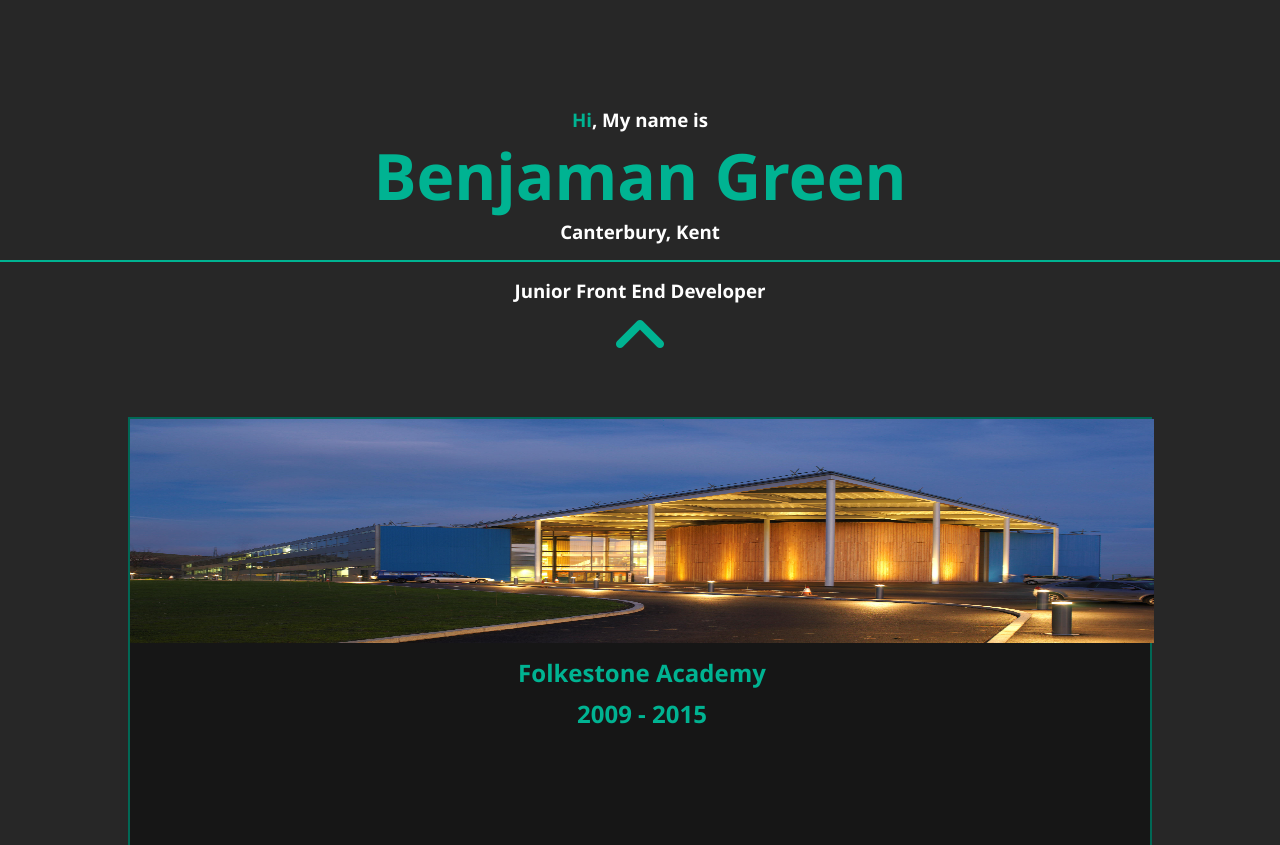
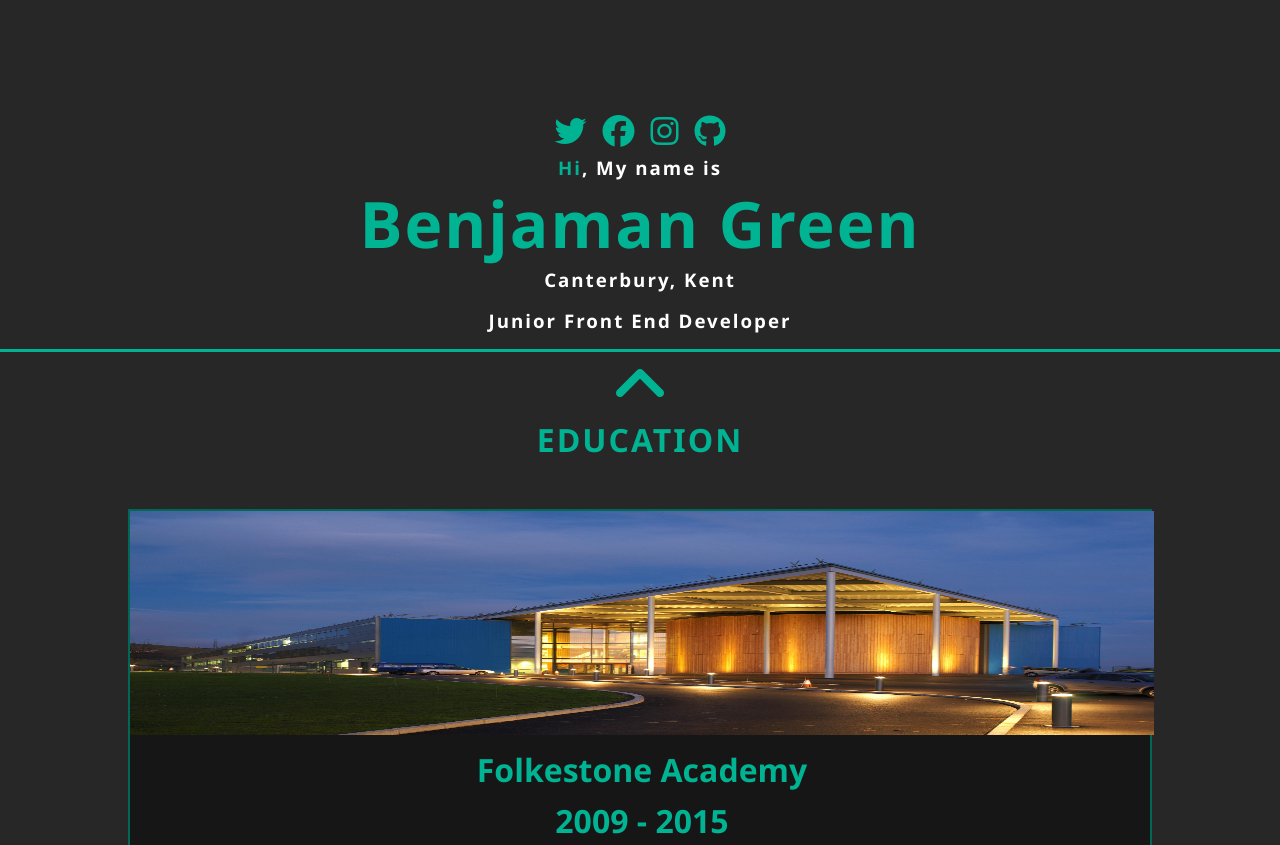
Before and after one commit to Burakkuboido/SASS_Portfolio_V2, a plain HTML site: page dist/index.html in a window 1280 px wide. Shown: the part 93-938 px from the top of the page. Drawn offline with Linux system fonts and the light colour scheme.

Commit message:
Tidied Up home

```diff
--- a/dist/index.html
+++ b/dist/index.html
@@ -10,6 +10,20 @@
 <body>
     <main>
         <section class="home">
+            <div class="social-icons">
+                <a href="#">
+                    <i class="fab fa-twitter fa-2x"></i>
+                </a>
+                <a href="#">
+                    <i class="fab fa-facebook fa-2x"></i>
+                </a>
+                <a href="#">
+                    <i class="fab fa-instagram fa-2x"></i>
+                </a>
+                <a href="#">
+                    <i class="fab fa-github fa-2x"></i>
+                </a>
+            </div>
             <h3 class="name"><span class="home__hi">Hi</span>, My name is</h3>
             <h1 class="home__name">Benjaman Green</h1>
             <h3 class="home__location">Canterbury, Kent</h3>
@@ -30,6 +44,7 @@
         </div>
 
         <section>
+            <h1 class="letter-spacing">EDUCATION</h1>
             <div class="education">
                 <div class="education__cards">
                     <div class="card__face card__face--front">
--- a/scss/_home.scss
+++ b/scss/_home.scss
@@ -12,20 +12,25 @@
 
     &__hi {
         color: $secondary-color;
+        letter-spacing: 2px;
     }
 
     &__name {
         color: $secondary-color;
+        letter-spacing: 2px;
     }
 
     &__job {
-        border-top: 2px solid $secondary-color;
-        padding-top: 1rem;
+        border-bottom: 3px solid $secondary-color;
+        padding-bottom: 1rem;
+        letter-spacing: 2px;
     }
 
     &__location {
         padding-bottom: 1rem;
+        letter-spacing: 2px;
     }
+
 
 
     h1, h3 {
@@ -33,6 +38,7 @@
         justify-content: center;
         align-items: center;
         margin: 0;
+        letter-spacing: 2px;
     }
 
     h1 {
@@ -59,6 +65,11 @@
         align-items: center;
         cursor: pointer;
         color: $secondary-color;
+        transition: 0.5s;
+    }
+
+    .home__arrow:hover {
+        color: white;
     }
 
 }
@@ -72,14 +83,13 @@
 
 .bio {
     width: 100%;
-    height: 40vh;
     top: 10vh;
     position: absolute;
     z-index: -1;
     color: white;
     padding: 1rem;
     line-height: 1.5rem;
-    border-bottom: 2px solid $secondary-color;
+    border-bottom: 3px solid $secondary-color;
 
     &__secondary-color {
         padding-bottom: 1.5rem;
@@ -87,6 +97,8 @@
 
     &__centered {
         text-align: center;
+        font-size: 32px;
+        letter-spacing: 4px;
     }
 
     &__secondary-color {
@@ -95,7 +107,10 @@
 
     &__text {
         text-align: center;
+        font-size: 18px;
+        letter-spacing: 4px;
     }
+
 }
 
 .education {
@@ -104,6 +119,7 @@
     width: 100%;
     height: 100%;
     perspective: 1500px;
+
 
 
     &__cards {
@@ -117,6 +133,7 @@
         transform-style: preserve-3d;
         transform-origin: center right;
         transition: transform 1s;
+
 
         h1 {
             text-align: center;
@@ -178,5 +195,23 @@
     color: white;
   }
 
-.card__face--padding {
+.social-icons {
+    display: flex;
+    flex-direction: row;
+    justify-content: center;
+    align-items: center;
 }
+
+.social-icons > a > i {
+    color: $secondary-color;
+    padding: 0.5rem;
+    transition: 0.5s;
+}
+
+.social-icons > a > i:hover {
+    color: white;
+}
+
+.letter-spacing {
+    letter-spacing: 2px;
+}
--- a/scss/main.scss
+++ b/scss/main.scss
@@ -11,3 +11,9 @@ body {
     background: $primary-color;
     font-family: 'Segoe UI', Tahoma, Geneva, Verdana, sans-serif;
 }
+
+h1 {
+    color: $secondary-color;
+    font-size: 32px;
+    text-align: center;
+}
```
Also changed, not shown: dist/css/main.css, 1 other file.
